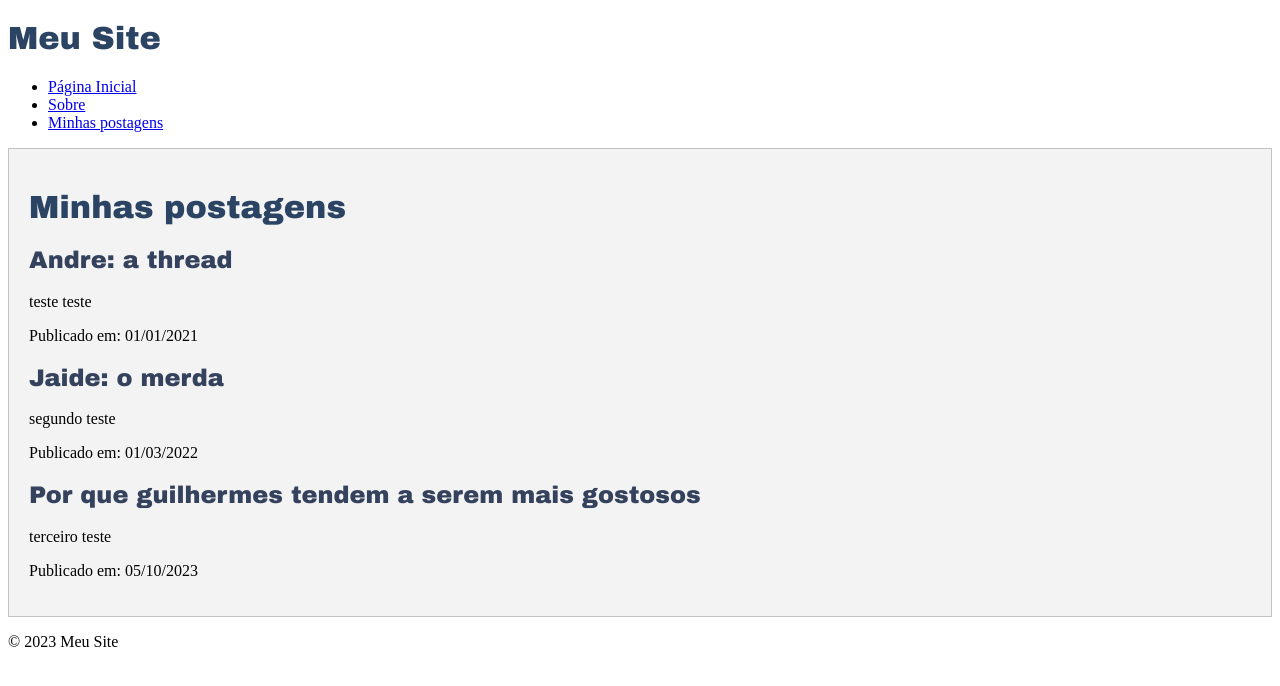
After one commit to educcamara/blog, a Flask app: page /posts in a window 1280 px wide. The commit adds this page. Shown: the top 686 px of the page. Run offline with Flask 3, Linux system fonts and the light colour scheme.

Commit message:
aesthetic

```diff
--- a/app.py
+++ b/app.py
@@ -6,9 +6,19 @@ from flask import Flask, render_template
 app = Flask("Meu Cadu")
 
 # Banco de dados Mock
-posts = [
-    {"título": "Andre: a thread", "texto": "teste teste"},
-    {"título": "Minha segunda postagem", "texto": "segundo teste"},
+posts_list = [
+    {
+        "titulo": "Andre: a thread",
+        "texto": "teste teste",
+        "data": "01/01/2021"},
+    {
+        "titulo": "Jaide: o merda",
+        "texto": "segundo teste",
+        "data": "01/03/2022"},
+    {
+        "titulo": "Por que guilhermes tendem a serem mais gostosos",
+        "texto": "terceiro teste",
+        "data": "05/10/2023"}
 ]
 
 
@@ -23,3 +33,9 @@ def home():
 def sobre():
     """Rota sobre"""
     return render_template("sobre.html")
+
+
+@app.route("/posts")
+def posts():
+    """Rota posts"""
+    return render_template("posts.html", posts=posts_list)
--- a/static/style.css
+++ b/static/style.css
@@ -1,31 +1,13 @@
-/* Estilos CSS para o header fixo */
-.header-fixed {
-    position: fixed;
-    top: 0;
-    left: 0;
-    width: 100%;
-    background-color: #333; /* Cor de fundo do header */
-    color: #ffffff; /* Cor do texto no header */
-    padding: 10px;
-    text-align: center;
-}
-
 main {
     margin-top: 100px; /* Altura do header */
     margin-bottom: 50px; /* Altura do footer */
 }
 
-h1 {color: #303238; font-family: "Arial Black", "Arial Bold", Gadget, sans-serif;}
-h2 {color: #383838; font-family: Arial, Helvetica, sans-serif;}
+h1 {color: #2c4464; font-family: "Arial Black", sans-serif;}
+h2 {color: #35425d; font-family: "Arial Black", sans-serif;}
 
-/* Estilos CSS para o footer fixo */
-.footer-fixed {
-    position: fixed;
-    bottom: 0;
-    left: 0;
-    width: 100%;
-    background-color: #333; /* Cor de fundo do footer */
-    color: #fff; /* Cor do texto no footer */
-    padding: 10px;
-    text-align: center;
+.conteudo {
+    padding: 20px;
+    background-color: #f3f3f3;
+    border: 1px solid #c2c2c2;
 }
--- a/templates/home.html
+++ b/templates/home.html
@@ -2,6 +2,7 @@
 <html>
 <head>
     <title>Meu Site</title>
+    <link rel="stylesheet" href="/static/style.css">
 </head>
 <body>
     <header>
@@ -10,6 +11,7 @@
             <ul>
                 <li><a href="/">Página Inicial</a></li>
                 <li><a href="/sobre">Sobre</a></li>
+                <li><a href="/posts">Minhas postagens</a></li>
             </ul>
         </nav>
     </header>
--- /dev/null
+++ b/templates/posts.html
@@ -0,0 +1,12 @@
+{% extends "home.html" %}
+
+{% block conteudo %}
+    <h1>Minhas postagens</h1>
+    {% for post in posts %}
+        <h2>{{ post.titulo }}</h2>
+        <p>{{ post.texto }}</p>
+        <p>Publicado em: {{ post.data }}</p>
+    {% else %}
+        <p>Nenhuma postagem encontrada.</p>
+    {% endfor %}
+{% endblock %}
--- a/templates/sobre.html
+++ b/templates/sobre.html
@@ -1,6 +1,8 @@
 {% extends "home.html" %}
 
 {% block conteudo %}
-<h2>Sobre Nós</h2>
-<p>Esta é a página "Sobre Nós" do nosso site.</p>
+<h1>Sobre Nós</h1>
+    <p>Esta é a página "Sobre Nós" do nosso site.</p>
+    <h2>Cadu</h2>
+    <p>Eu sou o Cadu, tenho 18 anos e sou o criador deste site.</p>
 {% endblock %}
```
